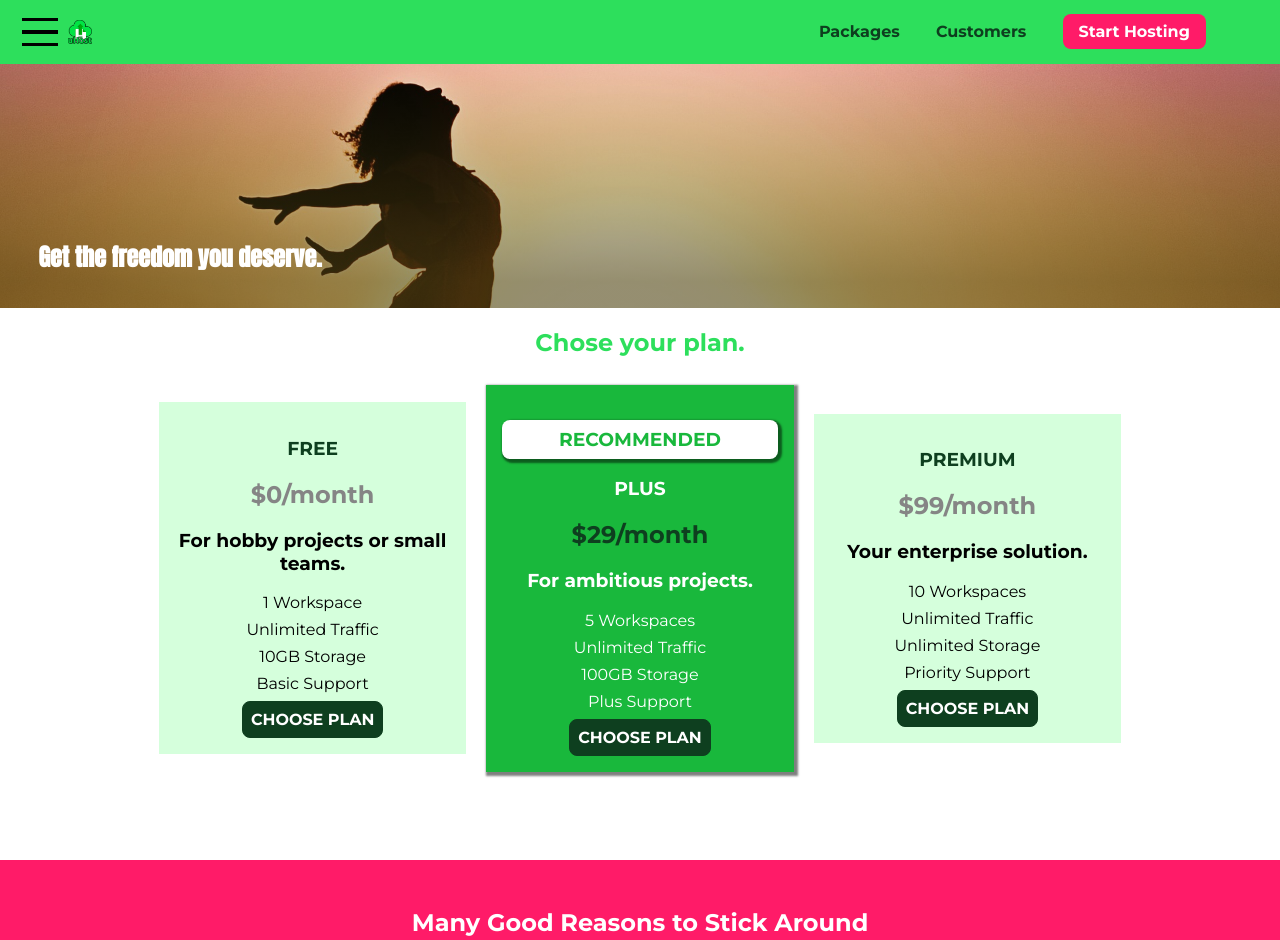
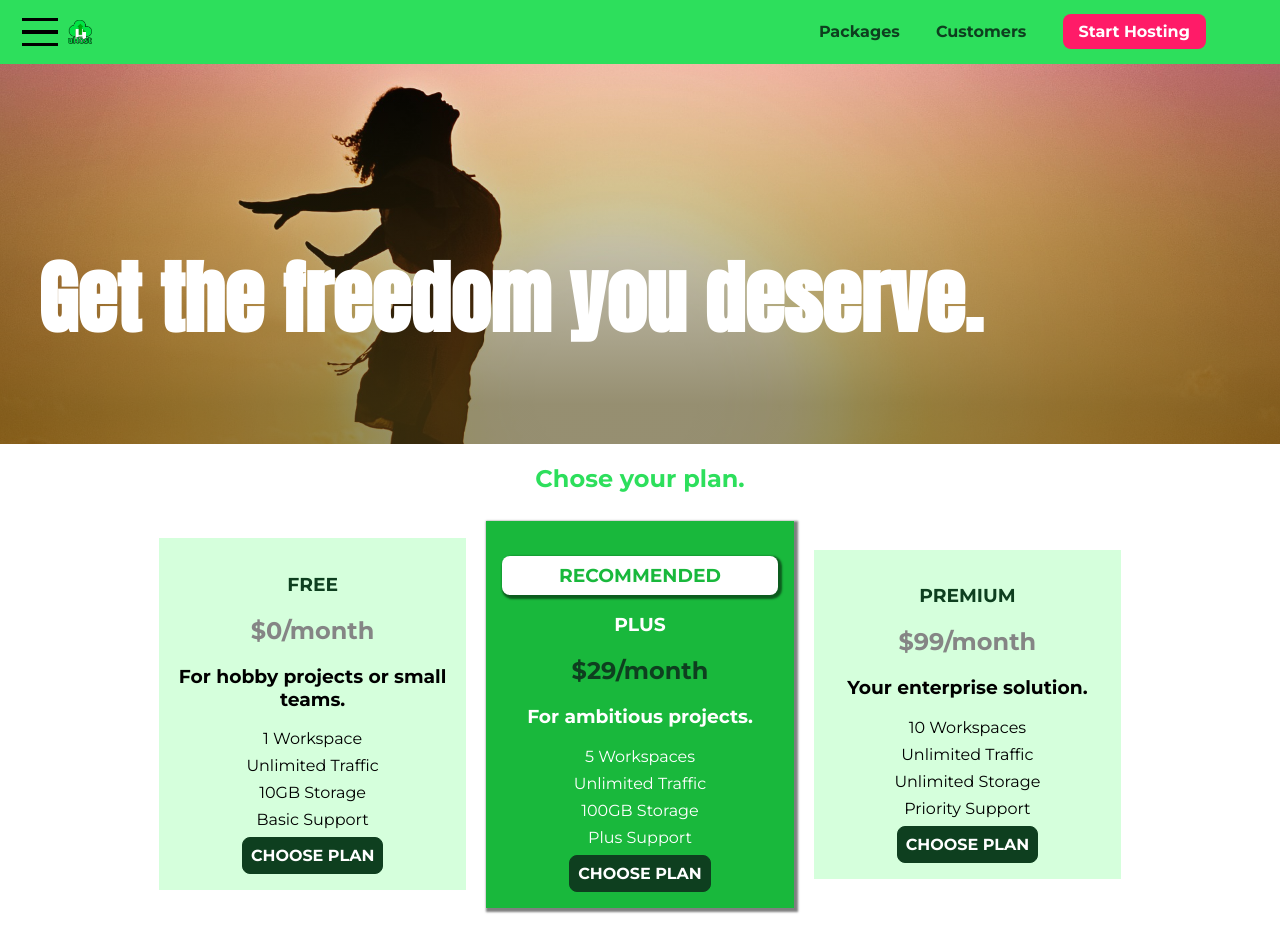
Before and after one commit to acsabi310/css, a plain HTML site: page course-proj/index.html in a window 1280 px wide. Shown: the top 940 px of the page. Drawn offline with Linux system fonts and the light colour scheme.

Commit message:
first mq-s

```diff
--- a/course-proj/main.css
+++ b/course-proj/main.css
@@ -36,18 +36,41 @@
   /* border: red dashed; */
 }
 
-.section-title {
-  color: #2ddf5c;
-  /* font-family: inherit; */
-  text-align: center;
-}
-
 #product-overview h1 {
   color: white;
   font-family: "Anton", sans-serif;
   position: absolute;
   bottom: 5%;
   left: 3%;
+  font-size: 1.6rem;
+}
+
+@media (min-width: 40rem) {
+  #product-overview {
+    height: 40vh;
+    background-position: 50% 25%;
+  }
+
+  #product-overview h1 {
+    font-size: 3rem;
+  }
+}
+
+@media (min-width: 60rem) {
+  #product-overview {
+    height: 50vh;
+    background-position: 50% 25%;
+  }
+
+  #product-overview h1 {
+    font-size: 5rem;
+  }
+}
+
+.section-title {
+  color: #2ddf5c;
+  /* font-family: inherit; */
+  text-align: center;
 }
 
 .plan__list {
```
